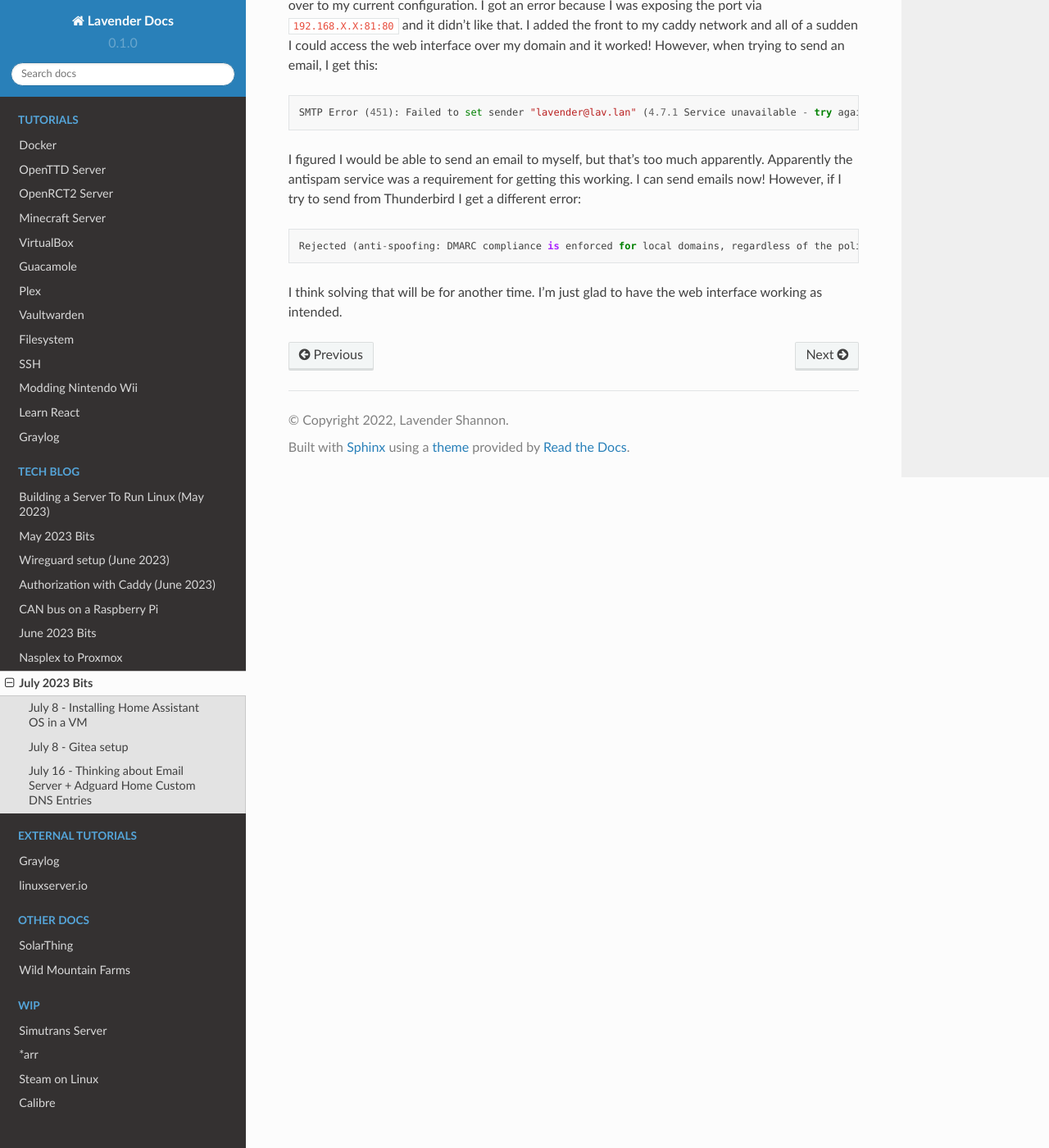
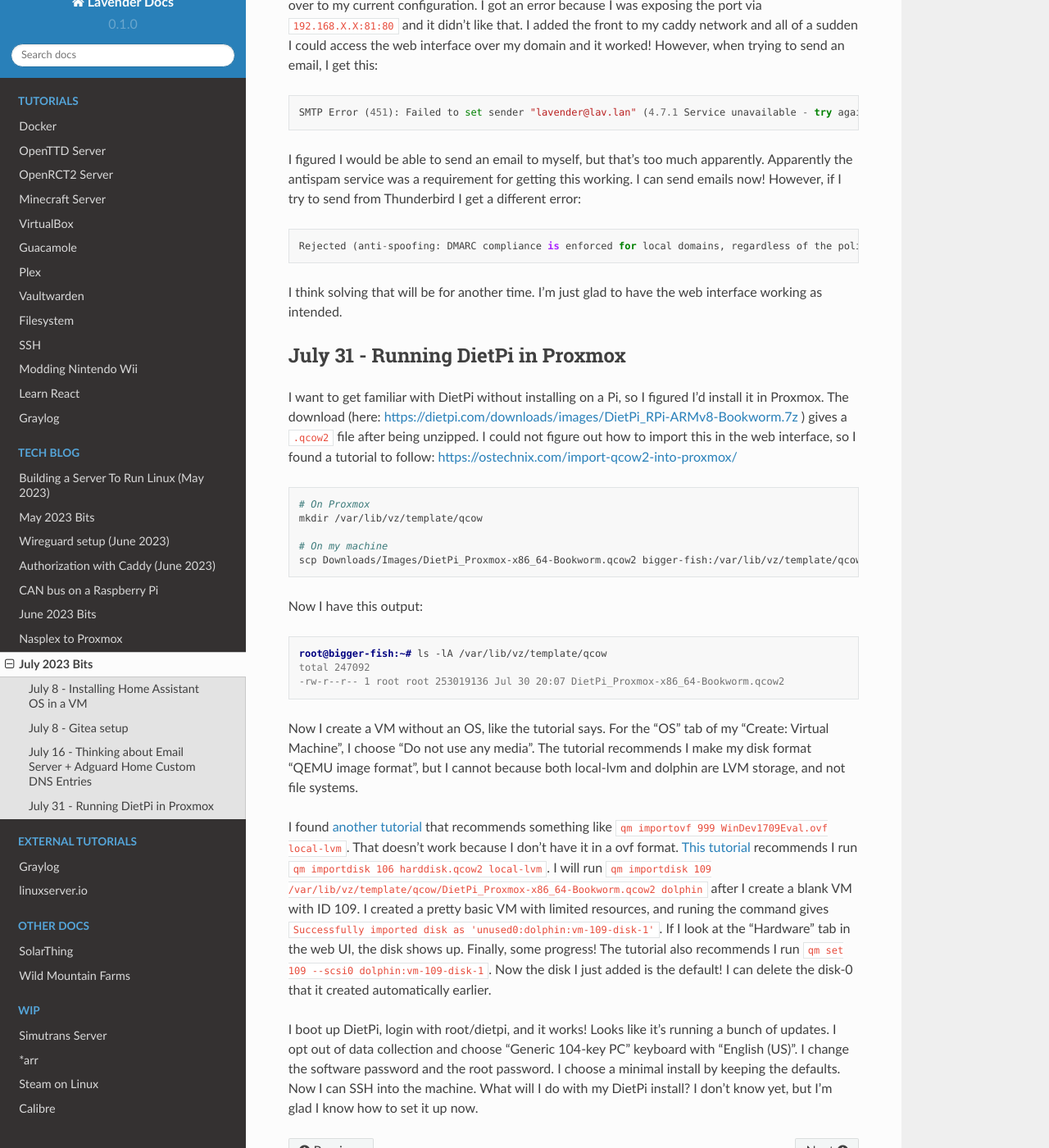
Before and after one commit to retrodaredevil/retrodaredevil, a Sphinx documentation site: the page built from docs/source/blog/tech/2023-07-bits.rst, in a window 1280 px wide and 1400 px high, scrolled down 2157 px. Shown: the whole window at 82% size. Built offline with Sphinx 7.4.7 and the Read the Docs theme 2.0.0, drawn with Linux system fonts in a browser that asks for light colours.

Commit message:
Added bit for DietPi in Proxmox

```diff
--- a/docs/source/blog/tech/2023-07-bits.rst
+++ b/docs/source/blog/tech/2023-07-bits.rst
@@ -82,3 +82,47 @@
   Rejected (anti-spoofing: DMARC compliance is enforced for local domains, regardless of the policy setting). Please check the message and try again.
 
 I think solving that will be for another time. I'm just glad to have the web interface working as intended.
+
+July 31 - Running DietPi in Proxmox
+--------------------------------------
+
+I want to get familiar with DietPi without installing on a Pi, so I figured I'd install it in Proxmox.
+The download (here: https://dietpi.com/downloads/images/DietPi_RPi-ARMv8-Bookworm.7z ) gives a ``.qcow2`` file after being unzipped.
+I could not figure out how to import this in the web interface, so I found a tutorial to follow: https://ostechnix.com/import-qcow2-into-proxmox/
+
+.. code-block:: shell
+
+  # On Proxmox
+  mkdir /var/lib/vz/template/qcow
+
+  # On my machine
+  scp Downloads/Images/DietPi_Proxmox-x86_64-Bookworm.qcow2 bigger-fish:/var/lib/vz/template/qcow
+
+Now I have this output:
+
+.. code-block:: console
+
+  root@bigger-fish:~# ls -lA /var/lib/vz/template/qcow
+  total 247092
+  -rw-r--r-- 1 root root 253019136 Jul 30 20:07 DietPi_Proxmox-x86_64-Bookworm.qcow2
+
+Now I create a VM without an OS, like the tutorial says.
+For the "OS" tab of my "Create: Virtual Machine", I choose "Do not use any media".
+The tutorial recommends I make my disk format "QEMU image format", but I cannot because both local-lvm and dolphin are LVM storage, and not file systems.
+
+I found `another tutorial <https://pve.proxmox.com/pve-docs/chapter-qm.html#_importing_virtual_machines_and_disk_images>`_ that recommends something like ``qm importovf 999 WinDev1709Eval.ovf local-lvm``.
+That doesn't work because I don't have it in a ovf format.
+`This tutorial <https://kb.vander.host/operating-systems/how-to-import-a-qcow2-file-to-proxmox/>`_ recommends I run
+``qm importdisk 106 harddisk.qcow2 local-lvm``.
+I will run ``qm importdisk 109 /var/lib/vz/template/qcow/DietPi_Proxmox-x86_64-Bookworm.qcow2 dolphin`` after I create a blank VM with ID 109.
+I created a pretty basic VM with limited resources, and runing the command gives ``Successfully imported disk as 'unused0:dolphin:vm-109-disk-1'``.
+If I look at the "Hardware" tab in the web UI, the disk shows up. Finally, some progress!
+The tutorial also recommends I run ``qm set 109 --scsi0 dolphin:vm-109-disk-1``.
+Now the disk I just added is the default! I can delete the disk-0 that it created automatically earlier.
+
+I boot up DietPi, login with root/dietpi, and it works! Looks like it's running a bunch of updates.
+I opt out of data collection and choose "Generic 104-key PC" keyboard with "English (US)".
+I change the software password and the root password.
+I choose a minimal install by keeping the defaults.
+Now I can SSH into the machine.
+What will I do with my DietPi install? I don't know yet, but I'm glad I know how to set it up now.
```
